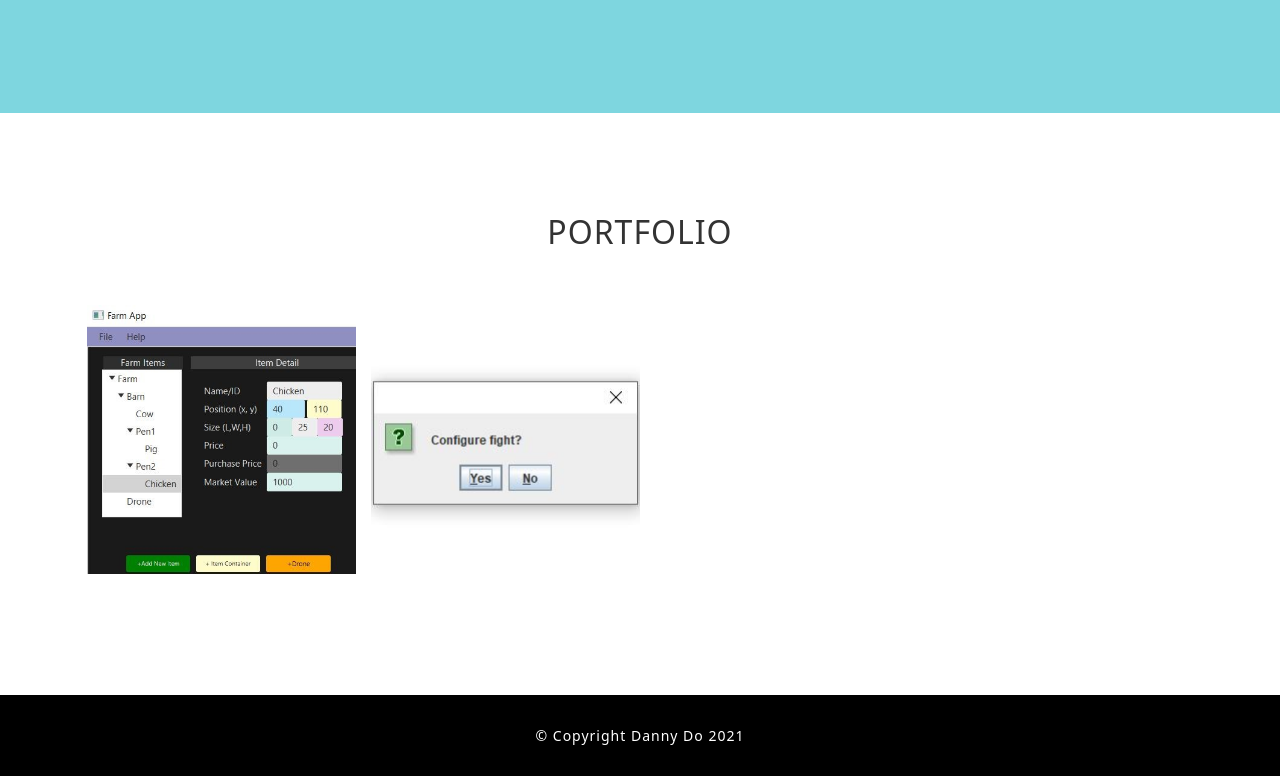
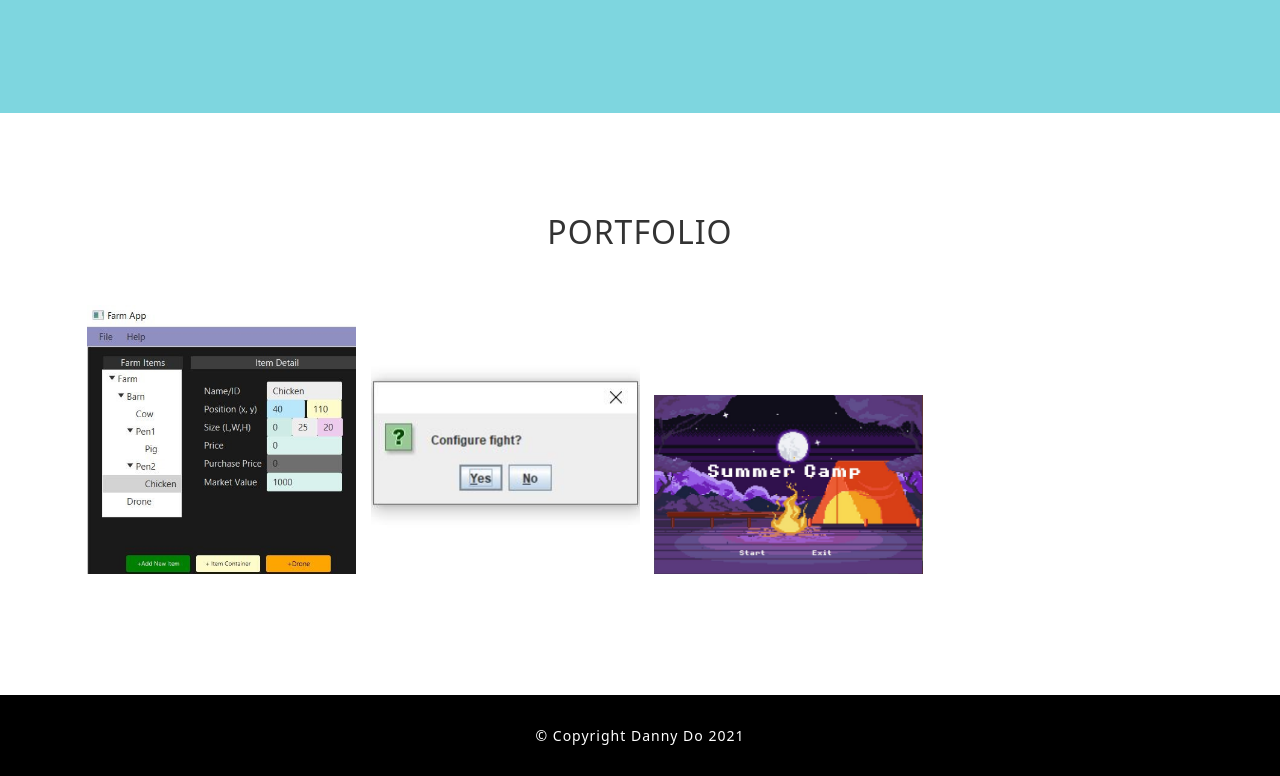
Before and after one commit to dalo390/dalo390.github.io, a plain HTML site: page index.html in a window 1280 px wide. Shown: the part 1661-2437 px from the top of the page. Drawn offline with nearby package versions, Linux system fonts and the light colour scheme.

Commit message:
add Summer Camp to portfolio

```diff
--- a/index.html
+++ b/index.html
@@ -137,6 +137,23 @@
 								<div class="imageOverlay"></div>
 							</div>
 						</li>
+
+						<li class = "col-xs-6 col-sm-4 col-md-3 col-lg-3">
+							<div class = "item">
+								<img src="img/portfolio/thumbnails/SummerCamp.JPG">
+
+								<div class = "icons">
+									<a href="img/portfolio/SummerCamp.PNG" title = "View Image" class="openButton" data-fancybox data-caption='Battle Arena Simulation: Application that allows users to simulate a battle between two "Objectmon." User may upload their own Objectdex as well'.>
+										<i class ="fa fa-search"></i>
+									</a>
+
+									<a href="https://github.com/dalo390/Choose-Your-Own-Adventure-Game" target="_blank" class="projectLink">
+										<i class ="fa fa-link"></i>
+									</a>
+								</div>
+								<div class="imageOverlay"></div>
+							</div>
+						</li>
 					</ul>
 				</div>
 
--- a/js/script.js
+++ b/js/script.js
@@ -44,4 +44,5 @@ $(document).ready(function() {
 			body.removeClass("fixedNav");
 		}
 	}
+
 });
```
Also changed, not shown: img/portfolio/SummerCamp.PNG (added), img/portfolio/thumbnails/SummerCamp.JPG (added).
